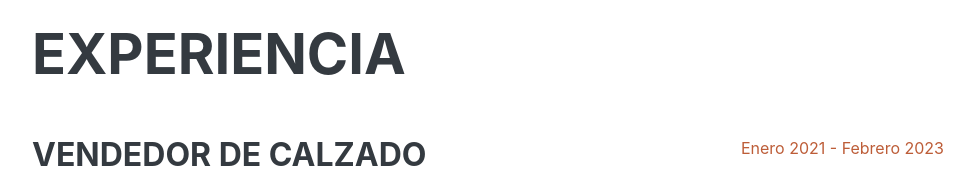
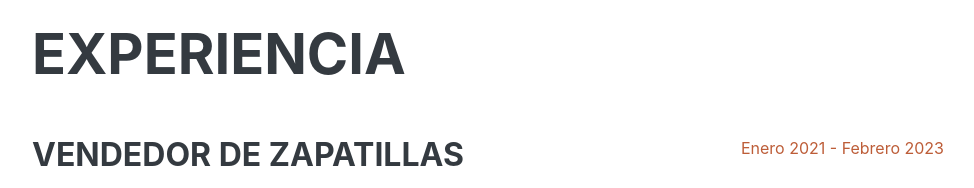
Before and after one commit to jmunoz03/CvJairoML, a plain HTML site: page index.html in a window 1280 px wide. Shown: the part 860-1048 px from the top of the page, without its empty margins (288-1262 px from the left). Drawn offline with nearby package versions, Linux system fonts and the light colour scheme; a web font is replaced by a local one.

Commit message:
Update index.html

```diff
--- a/index.html
+++ b/index.html
@@ -63,7 +63,7 @@
                     <h2 class="mb-5">Experiencia</h2>
                     <div class="d-flex flex-column flex-md-row justify-content-between mb-5">
                         <div class="flex-grow-1">
-                            <h3 class="mb-0">Vendedor de calzado</h3>
+                            <h3 class="mb-0">Vendedor de zapatillas</h3>
                             <div class="subheading mb-3"></div>
                             <p>En mi experiencia laboral, he demostrado una capacidad sobresaliente para gestionar eficazmente el inventario. He supervisado el flujo de productos, realizado pedidos de manera oportuna y mantenido un stock adecuado para satisfacer la demanda del mercado. Mi enfoque proactivo en la gestión del inventario ha contribuido significativamente a la eficiencia operativa y a la satisfacción del cliente</p>
                         </div>
```
